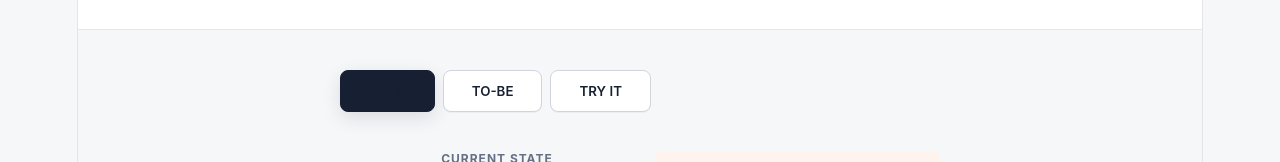
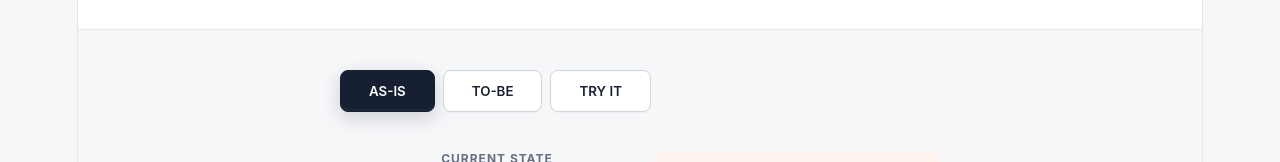
Before and after one commit to sukritipriya91-debug/fx-pre-deal-risk-prototype, a React (Vite) app: page / in a window 1280 px wide. Shown: the part 145-307 px from the top of the page. Built offline with nearby package versions, Linux system fonts and the light colour scheme.

Commit message:
fix(tabs): ensure tabs are always visible and selected tab is clearly highlighted (supports .active and aria-selected)

```diff
--- a/src/App.css
+++ b/src/App.css
@@ -65,7 +65,7 @@ button {
   font-weight: 600;
   color: #172033 !important; /* explicit dark text color for unselected tabs */
   box-shadow: 0 1px 0 rgba(23,32,51,0.04);
-  transition: background 150ms ease, color 150ms ease, box-shadow 150ms ease;
+  transition: background 150ms ease, color 150ms ease, box-shadow 150ms ease, transform 120ms ease;
 }
 
 /* Hover / focus states */
@@ -74,20 +74,36 @@ button {
   border-color: #98a2b3;
   outline: none;
   box-shadow: 0 4px 12px rgba(23,32,51,0.08);
+  transform: translateY(-1px);
 }
 
 /* Active tab (selected) keeps a strong contrast */
 .tabs button.active {
-  background: #172033;
-  color: white;
-  border-color: #172033;
-  box-shadow: 0 6px 18px rgba(23,32,51,0.12);
+  background: #172033 !important;
+  color: #ffffff !important;
+  border-color: #172033 !important;
+  box-shadow: 0 6px 18px rgba(23,32,51,0.18), inset 0 -2px 0 rgba(255,255,255,0.04);
+}
+
+/* Support for aria-selected in case tabs are managed via ARIA instead of .active */
+.tabs button[aria-selected="true"] {
+  background: #172033 !important;
+  color: #ffffff !important;
+  border-color: #172033 !important;
+  box-shadow: 0 6px 18px rgba(23,32,51,0.18), inset 0 -2px 0 rgba(255,255,255,0.04);
 }
 
 /* If other global styles force color to white, this rule increases specificity */
 .tabs > button:not(.active) {
   color: #172033 !important;
   background: #ffffff !important;
+}
+
+/* Ensure the active button remains visible even if other rules try to dim it */
+.tabs > button.active,
+.tabs > button[aria-selected="true"] {
+  color: #ffffff !important;
+  background: #172033 !important;
 }
 
 .section-heading {
```
